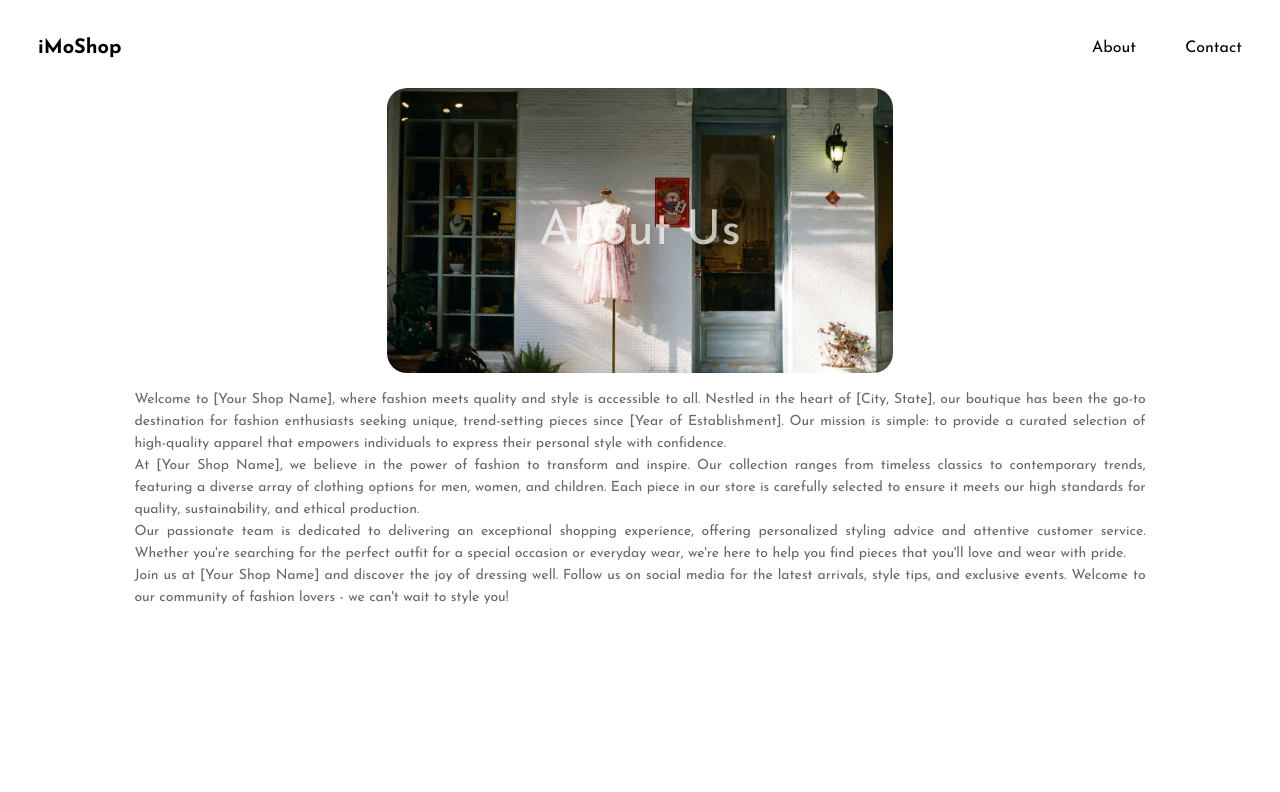
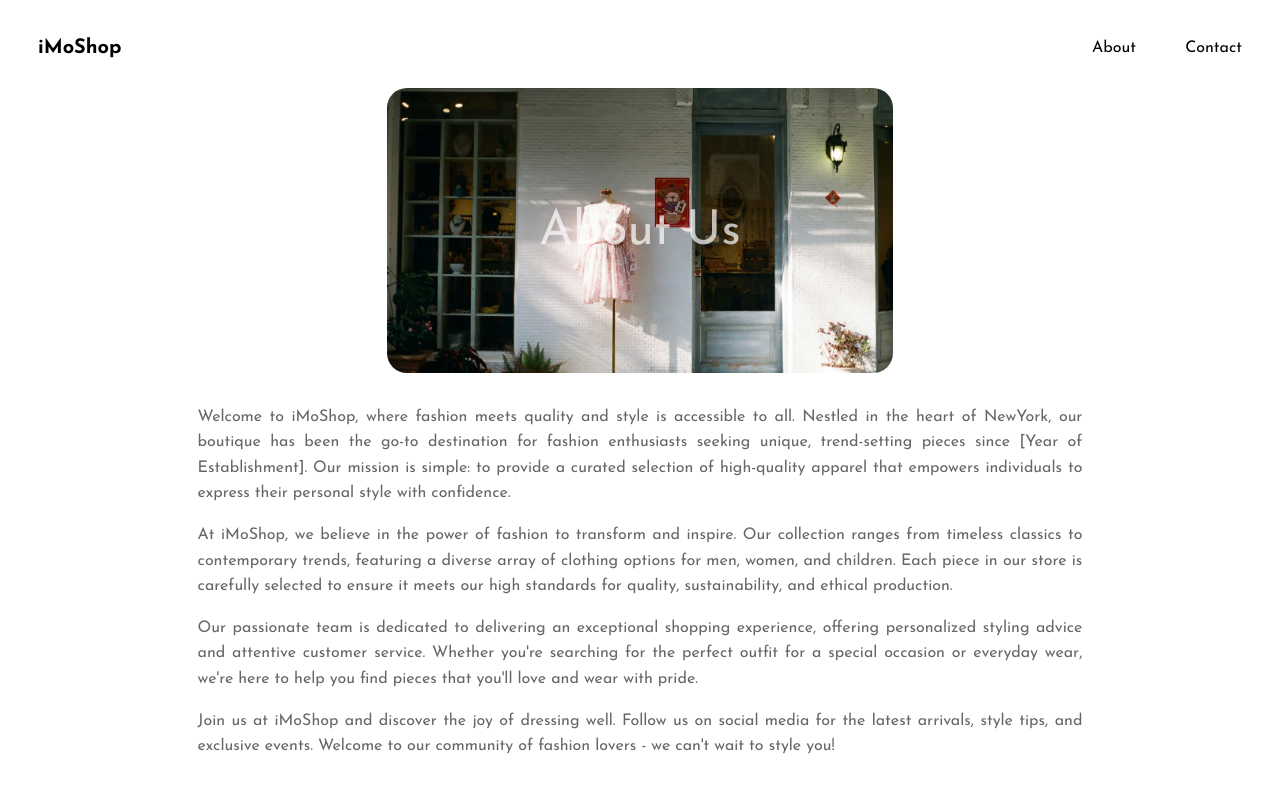
Before and after one commit to mohammadsadra/store-with-nextjs, a Next.js app: page /about in a window 1280 px wide. Shown: the top 792 px of the page. Built offline with nearby package versions, Linux system fonts and the light colour scheme.

Commit message:
Added typography.

```diff
--- a/components/NewArraivels/newArrivals.jsx
+++ b/components/NewArraivels/newArrivals.jsx
@@ -1,4 +1,4 @@
-import ProductCard from "@/components/productCard/productCard";
+import ProductCard from "@/components/ProductCard/productCard";
 import data from "@/data.json"
 
 export default function NewArrivals() {
--- /dev/null
+++ b/components/Typography/P.jsx
@@ -0,0 +1,14 @@
+export default function P ({children}) {
+    return(
+        <p>
+            {children}
+            <style jsx>{`
+              p{
+                font-family: "Josefin Sans", sans-serif;
+                line-height: 1.6;
+                font-size:  1rem;
+              }
+            `}</style>
+        </p>
+    );
+}
--- a/pages/about/index.jsx
+++ b/pages/about/index.jsx
@@ -1,5 +1,6 @@
 import Header from "@/components/Header/Header";
 import Head from "next/head";
+import P from "@/components/Typography/P";
 
 export default function About (){
     return(
@@ -18,43 +19,43 @@ export default function About (){
                     <div className="text-overlay">About Us</div>
                 </div>
                 <div className="text-container">
-                    Welcome to [Your Shop Name], where fashion meets quality and style is accessible to all. Nestled in
-                    the
-                    heart of [City, State], our boutique has been the go-to destination for fashion enthusiasts seeking
+                    <P>
+                        Welcome to iMoShop, where fashion meets quality and style is accessible to all. Nestled in
+                        the heart of NewYork, our boutique has been the go-to destination for fashion enthusiasts seeking
                         unique, trend-setting pieces since [Year of Establishment]. Our mission is simple: to provide a
                         curated
                         selection of high-quality apparel that empowers individuals to express their personal style with
                         confidence.
-                    <br/>
-                    At [Your Shop Name], we believe in the power of fashion to transform and inspire. Our collection
+                    </P>
+                    <P>
+                        At iMoShop, we believe in the power of fashion to transform and inspire. Our collection
                         ranges
                         from timeless classics to contemporary trends, featuring a diverse array of clothing options for
                         men,
                         women, and children. Each piece in our store is carefully selected to ensure it meets our high
                         standards
                         for quality, sustainability, and ethical production.
-                    <br/>
+                    </P>
+                    <P>
                         Our passionate team is dedicated to delivering an exceptional shopping experience, offering
                         personalized
                         styling advice and attentive customer service. Whether you're searching for the perfect outfit for a
                         special occasion or everyday wear, we're here to help you find pieces that you'll love and wear with
                         pride.
-                    <br/>
-                    Join us at [Your Shop Name] and discover the joy of dressing well. Follow us on social media for the
+                    </P>
+                    <P>
+                        Join us at iMoShop and discover the joy of dressing well. Follow us on social media for the
                         latest arrivals, style tips, and exclusive events. Welcome to our community of fashion lovers - we
-                    can't
-                    wait to style you!
+                        can't wait to style you!
+                    </P>
                 </div>
             </div>
 
             <style jsx>{`
                 .text-container {
-                    font-family: "Josefin Sans", sans-serif;
-                    max-width: 80%;
+                    max-width: 70%;
                     padding: 12px;
                     font-weight: 400;
-                    font-size: 14px;
-                    line-height: 22px;
                     text-align: justify;
                     text-justify: inter-word;
                     color: rgba(0, 0, 0, 0.6);
```
Also changed, not shown: components/Typography/H1.jsx (added, +15 -0 lines), components/Typography/H2.jsx (added, +15 -0 lines), components/Typography/H3.jsx (added, +15 -0 lines), components/Typography/H4.jsx (added, +15 -0 lines), components/Typography/H5.jsx (added, +14 -0 lines), components/Header/Header.jsx (line endings or trailing spaces), components/ProductCard/productCard.jsx (renamed from components/productCard/productCard.jsx). Lines whose indentation alone changed are shown as unchanged.
